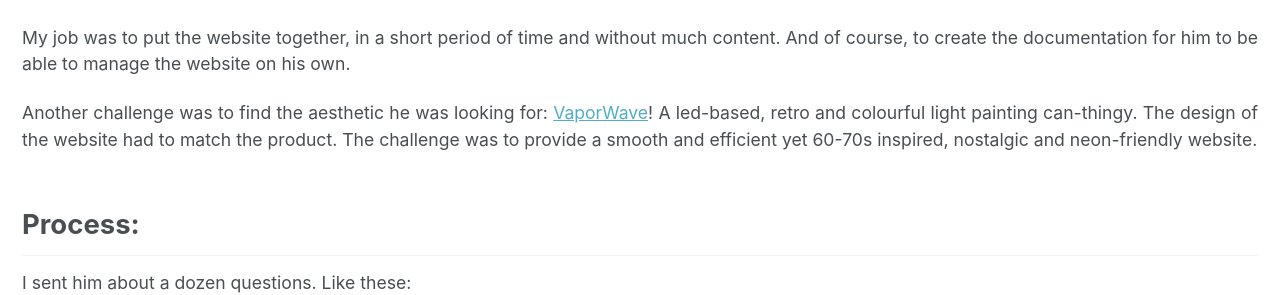
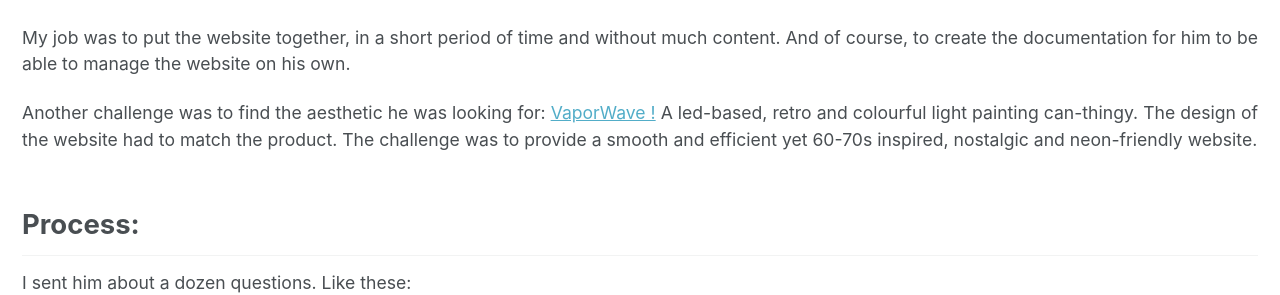
Before and after one commit to zuperninja/zuperninja.github.io, a Jekyll site: the page built from _portfolio/portfolio-the-starius-project.md, in a window 1280 px wide and 900 px high, scrolled down 494 px. Shown: the part 158-453 px from the top of the window. Built offline with Jekyll 4.4.1, drawn with Linux system fonts in a browser that asks for light colours; some of the changed lines change nothing that is shown; some of the changed text lies outside the part shown.

Commit message:
Update portfolio-the-starius-project.md

```diff
--- a/_portfolio/portfolio-the-starius-project.md
+++ b/_portfolio/portfolio-the-starius-project.md
@@ -3,7 +3,7 @@
 excerpt: "Create a website in a short period of time in Wordpress."
 header:
   overlay_image: /assets/images/portfolio/stariusproject-ban.png
-  teaser: /assets/images/portfolio/starius-project-th.png
+  teaser: /assets/images/portfolio/stariusproject-th.png
   cta_label: "More Info"
   cta_url: "https://unsplash.com"
 tags:
@@ -21,7 +21,7 @@
 
 My job was to put the website together, in a short period of time and without much content. And of course, to create the documentation for him to be able to manage the website on his own.
 
-Another challenge was to find the aesthetic he was looking for: [VaporWave](https://en.wikipedia.org/wiki/Vaporwave)! A led-based, retro and colourful light painting can-thingy. The design of the website had to match the product. The challenge was to provide a smooth and efficient yet 60-70s inspired, nostalgic and neon-friendly website.
+Another challenge was to find the aesthetic he was looking for: [VaporWave !](https://en.wikipedia.org/wiki/Vaporwave) A led-based, retro and colourful light painting can-thingy. The design of the website had to match the product. The challenge was to provide a smooth and efficient yet 60-70s inspired, nostalgic and neon-friendly website.
 
 ## Process:
 
@@ -82,7 +82,7 @@
 - Create tutorials for adding more content
 - Add a fav icon
 
-## WIP:
+## Info:
 
 Phase 1:  approx. 14 hours
 
@@ -91,3 +91,7 @@
 URL: [thestariusproject.com](http://thestariusproject.com/)
 
 Time report : [Toggl_time_entries.pdf](https://github.com/zuperninja/blog/files/1743706/Toggl_time_entries_2018-01-01_to_2018-12-31.pdf)
+
+
+[Want something like that ? Contact me !](https://zuperninja.github.io/blog/contact/){: .btn .btn--warning .btn--x-large}
+{: .text-center}
```
